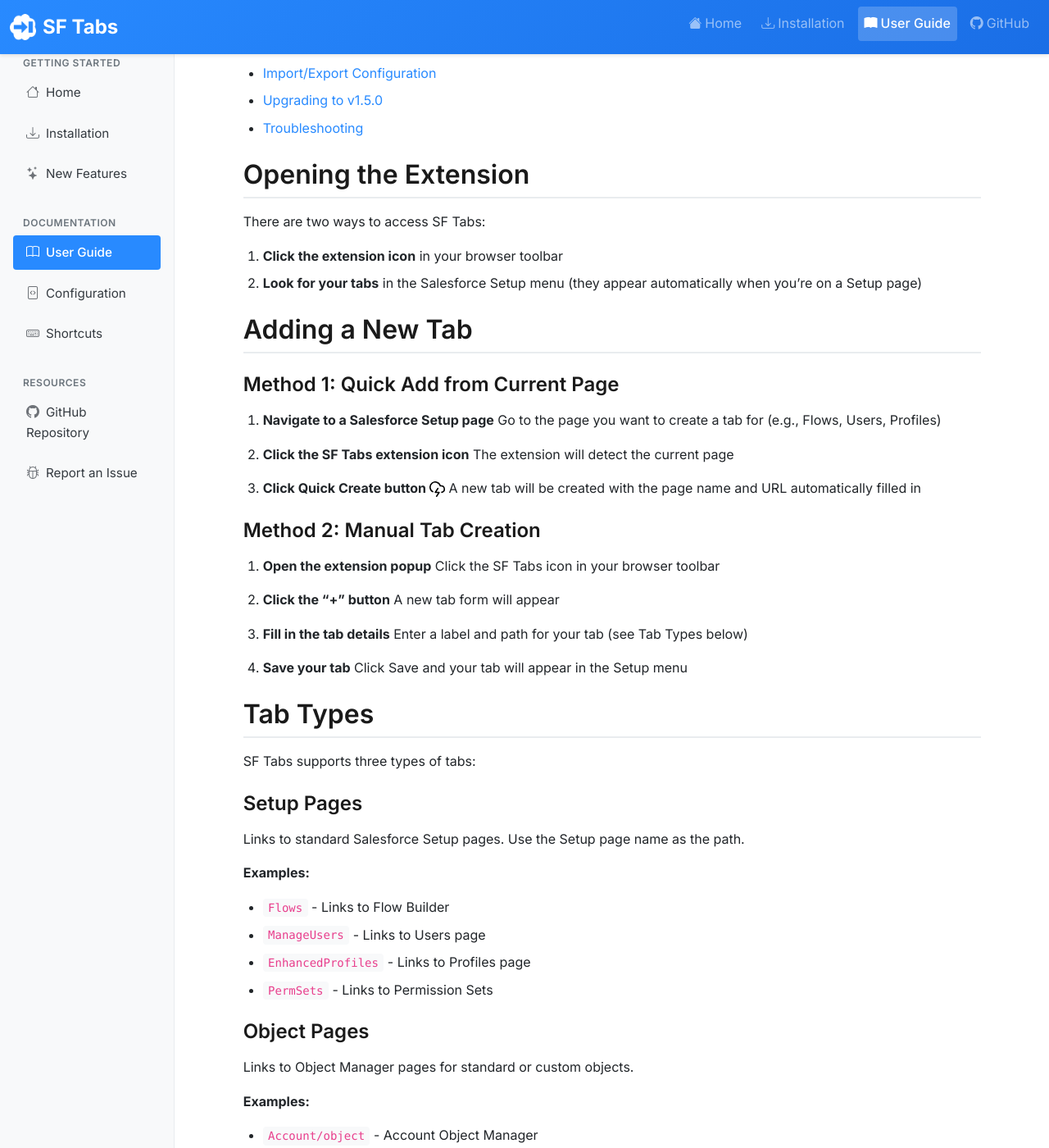
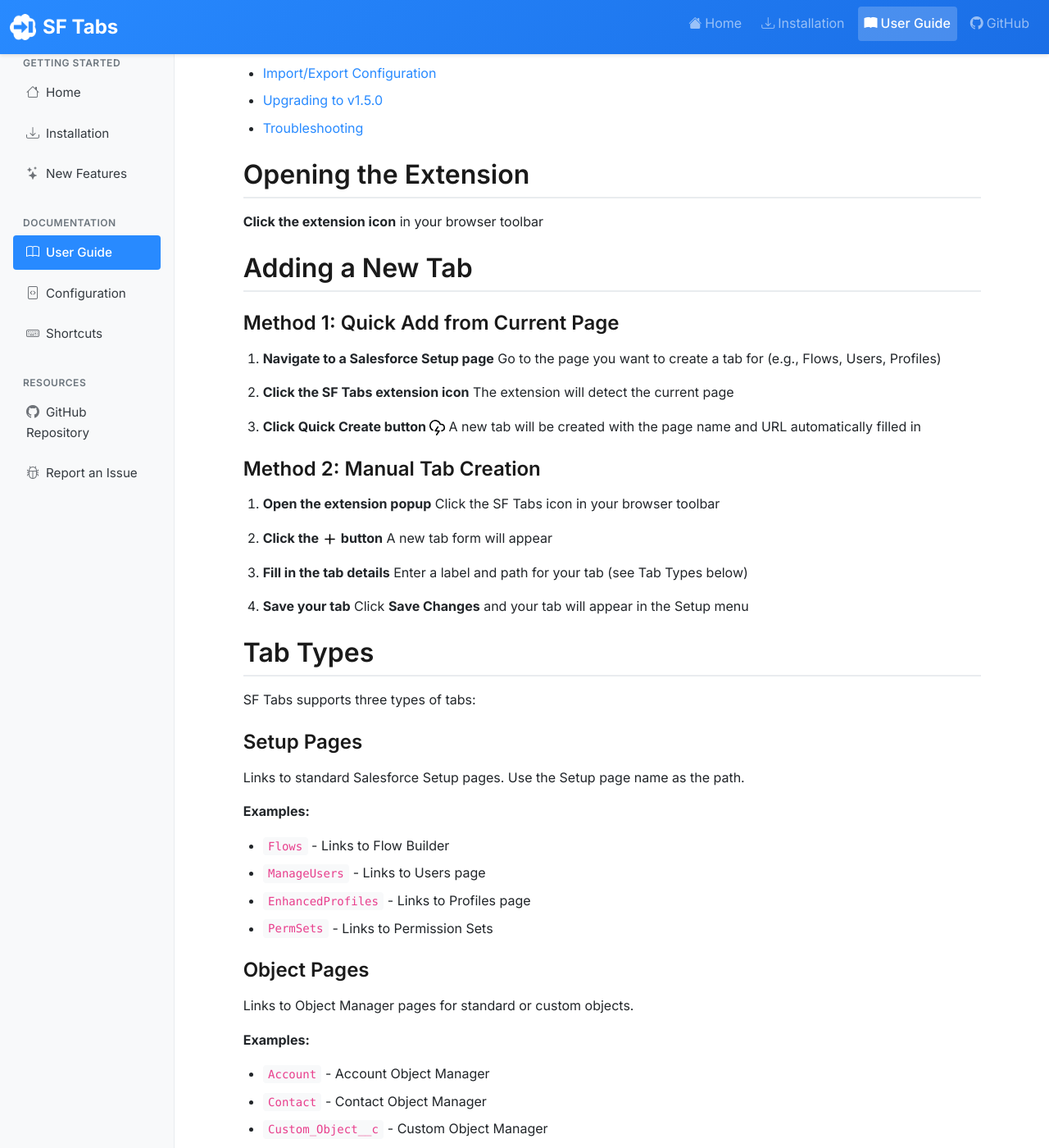
Before and after one commit to chrisrouse/sftabs, a Jekyll site: the page built from docs/user-guide.md, in a window 1280 px wide and 1400 px high, scrolled down 661 px. Shown: the whole window at 82% size. Built offline with Jekyll 4.4.1, drawn with Linux system fonts in a browser that asks for light colours; nearby versions of some CDN libraries; some of the changed text lies outside the part shown.

Commit message:
Update user-guide with inline icon references

```diff
--- a/docs/user-guide.md
+++ b/docs/user-guide.md
@@ -29,10 +29,7 @@
 
 ## Opening the Extension
 
-There are two ways to access SF Tabs:
-
-1. **Click the extension icon** in your browser toolbar
-2. **Look for your tabs** in the Salesforce Setup menu (they appear automatically when you're on a Setup page)
+ **Click the extension icon** in your browser toolbar
 
 
 ## Adding a New Tab
@@ -53,14 +50,14 @@
 1. **Open the extension popup**
    Click the SF Tabs icon in your browser toolbar
 
-2. **Click the "+" button**
+2. **Click the <img src="{{ '/assets/images/icons/manual-add.svg' | relative_url }}" alt="Quick Add" style="display: inline; height: 1.2em; vertical-align: middle;"> button**
    A new tab form will appear
 
 3. **Fill in the tab details**
    Enter a label and path for your tab (see Tab Types below)
 
 4. **Save your tab**
-   Click Save and your tab will appear in the Setup menu
+   Click **Save Changes** and your tab will appear in the Setup menu
 
 
 ## Tab Types
```
Also changed, not shown: other parts of docs/user-guide.md (+3 -3 lines).
